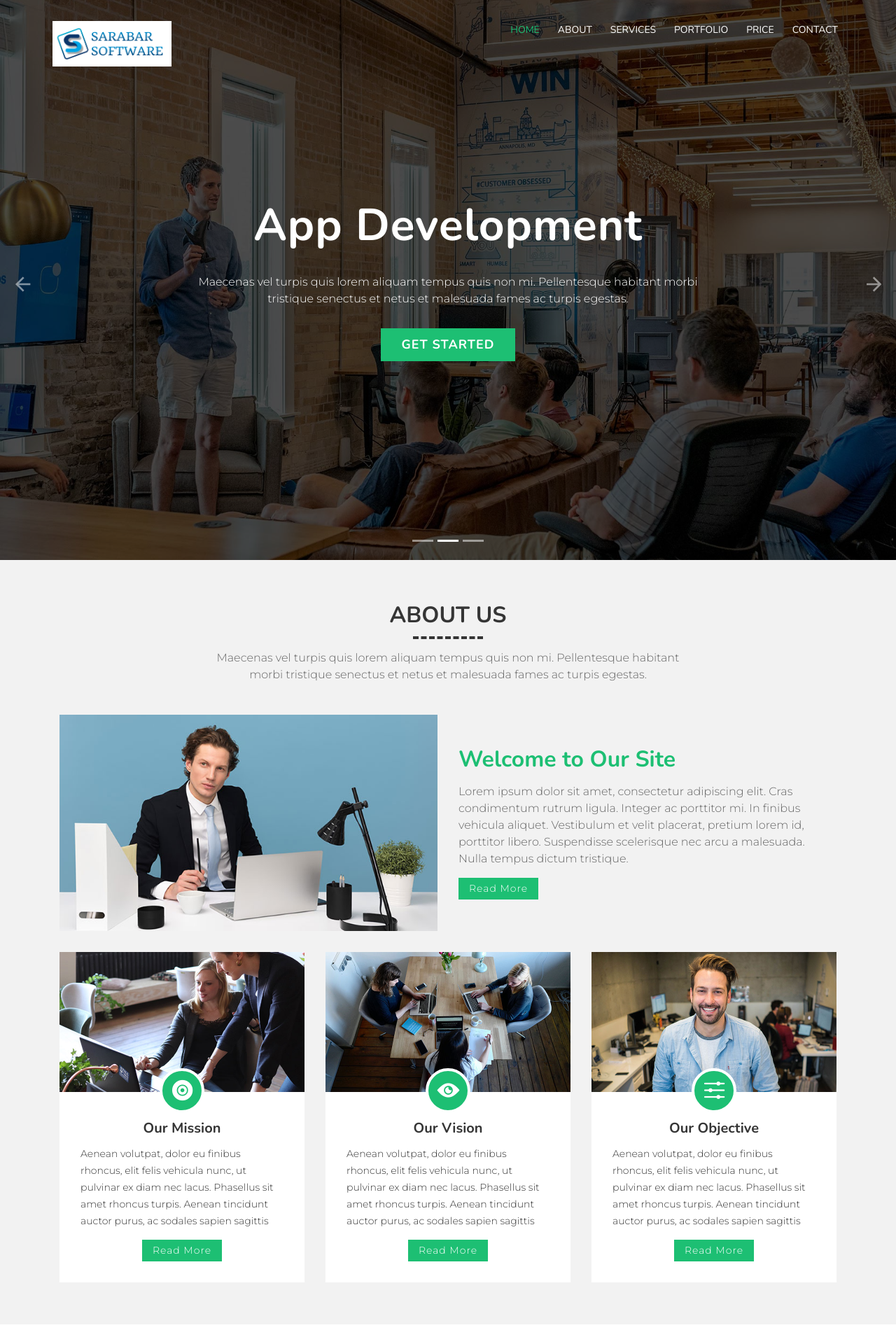
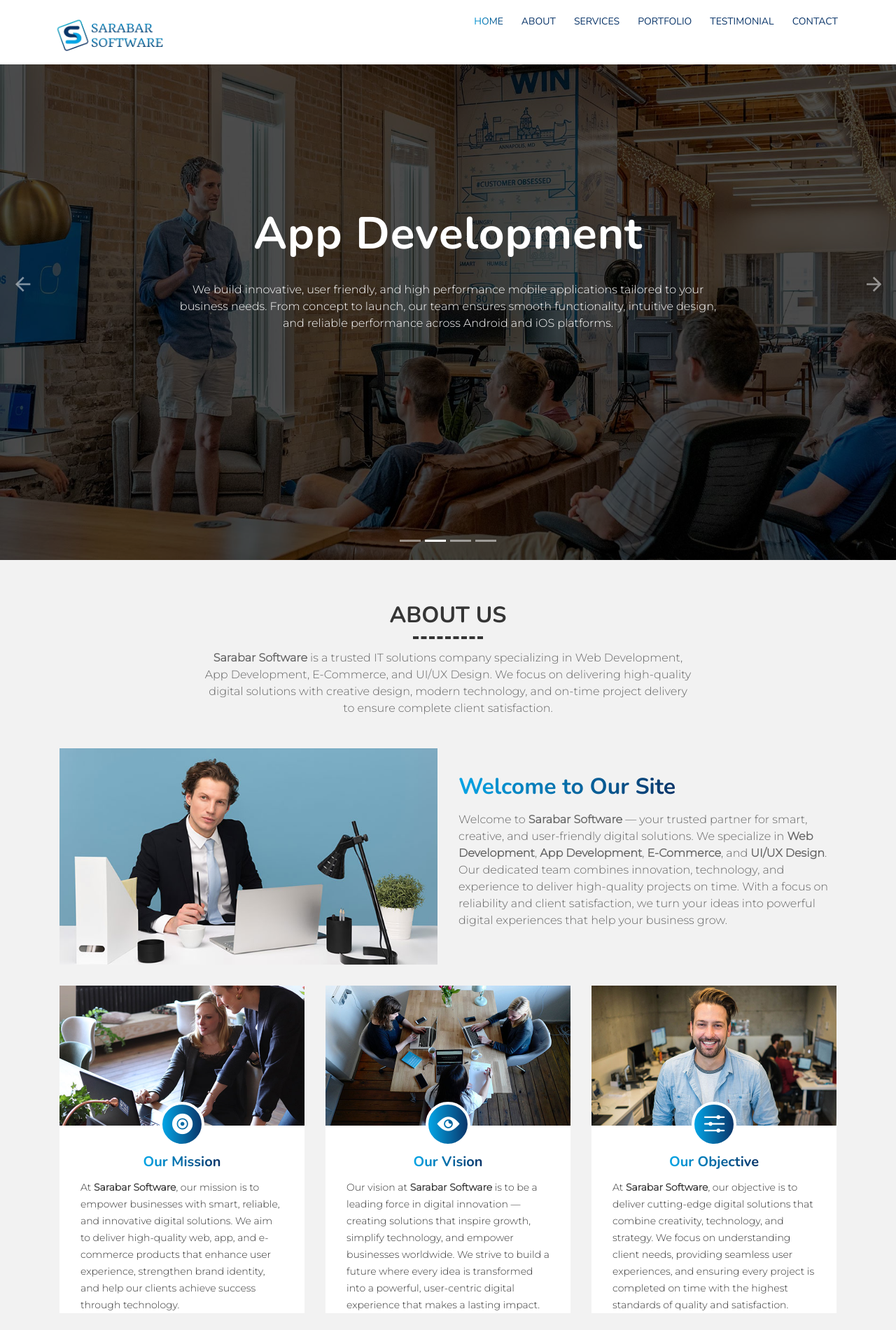
Before and after one commit to SarabarSoft/OFFICE_PORTFOLIO, a plain HTML site: page index.html in a window 1280 px wide. Shown: the top 1900 px of the page at 70% size. Drawn offline with nearby package versions, Linux system fonts and the light colour scheme.

Commit message:
testimonial file added

```diff
--- a/css/style.css
+++ b/css/style.css
@@ -68,7 +68,7 @@ h6 {
 
 /* ------------------ Header CSS ------------------- */
 .header {
-    padding: 30px 0;
+    padding: 18px 0;
     height: 92px;
     position: fixed;
     left: 0;
@@ -76,6 +76,7 @@ h6 {
     right: 0;
     transition: all 0.3s;
     z-index: 997;
+    background: #ffffff;
 }
 
 .header.header-scrolled {
@@ -101,9 +102,14 @@ h6 {
 }
 
 .header .logo img {
-    padding: 0;
-    margin: 0;
-    max-height: 100%;
+    max-height: 70px; /* Increase logo size */
+  width: auto;
+  transition: all 0.3s ease;
+}
+@media (max-width: 768px) {
+  .header .logo img {
+    max-height: 55px; /* slightly smaller on mobile */
+  }
 }
 
 
@@ -271,12 +277,12 @@ h6 {
     white-space: nowrap;
 }
 
-.nav-menu > li {
+.nav-menu>li {
     float: left;
 }
 
-.nav-menu li:hover > ul,
-.nav-menu li.sfHover > ul {
+.nav-menu li:hover>ul,
+.nav-menu li.sfHover>ul {
     display: block;
 }
 
@@ -292,7 +298,7 @@ h6 {
 .nav-menu a {
     display: inline-block;
     padding: 0 8px 10px 8px;
-    color: #ffffff;
+    color: #0a3569;
     font-family: 'Nunito', sans-serif;
     font-weight: 400;
     font-size: 14px;
@@ -301,12 +307,14 @@ h6 {
     text-decoration: none;
 }
 
-.nav-menu li:hover > a,
-.nav-menu > .menu-active > a {
-    color: #1dbf73;
-}
-
-.nav-menu > li {
+.nav-menu li:hover>a,
+.nav-menu>.menu-active>a {
+    background: linear-gradient(90deg, #02a5e6, #0a3569);
+    -webkit-background-clip: text;
+    -webkit-text-fill-color: transparent;
+}
+
+.nav-menu>li {
     margin-left: 10px;
 }
 
@@ -330,8 +338,8 @@ h6 {
     text-transform: none;
 }
 
-.nav-menu ul li:hover > a {
-    color: #1dbf73;
+.nav-menu ul li:hover>a {
+    color: #0a3569;
 }
 
 .nav-menu ul ul {
@@ -354,7 +362,8 @@ h6 {
 }
 
 #mobile-nav-toggle i {
-    color: #ffffff;
+    color: #0a3569;
+    transition: color 0.3s ease;
 }
 
 #mobile-nav {
@@ -363,7 +372,12 @@ h6 {
     padding-top: 18px;
     bottom: 0;
     z-index: 999;
-    background: rgba(0, 0, 0, 0.8);
+
+    background: rgba(10, 53, 105, 0.95); /* Deep navy blue */
+    /* optional gradient for a richer effect */
+    background: linear-gradient(180deg, #0a3569 0%, #05264d 100%);
+
+
     left: -260px;
     width: 260px;
     overflow-y: auto;
@@ -394,7 +408,7 @@ h6 {
 }
 
 #mobile-nav ul li a:hover {
-    color: #1dbf73;
+     background: linear-gradient(90deg, #02a5e6, #0a3569);
 }
 
 #mobile-nav ul li li {
@@ -402,7 +416,7 @@ h6 {
 }
 
 #mobile-nav ul li.menu-active a {
-    color: #1dbf73;
+    background: linear-gradient(90deg, #02a5e6, #0a3569);
 }
 
 #mobile-nav ul .menu-has-children i {
@@ -416,7 +430,7 @@ h6 {
 }
 
 #mobile-nav ul .menu-has-children i.ion-md-arrow-dropup {
-    color: #1dbf73;
+     color: #0a3569;
 }
 
 #mobile-nav ul .menu-has-children i.dicon {
@@ -428,7 +442,7 @@ h6 {
 }
 
 #mobile-nav ul .menu-item-active {
-    color: #1dbf73;
+    color: #0a3569;
 }
 
 #mobile-body-overly {
@@ -453,6 +467,11 @@ body.mobile-nav-active #mobile-nav {
 body.mobile-nav-active #mobile-nav-toggle {
     color: #ffffff;
 }
+@media (max-width: 768px) {
+  #mobile-nav-toggle {
+    display: inline;
+  }
+}
 
 
 
@@ -571,28 +590,30 @@ body.mobile-nav-active #mobile-nav-toggle {
     padding-left: 1px;
     text-align: center;
     position: absolute;
-    background-color: #1dbf73;
+    background: linear-gradient(90deg, #02a5e6, #0a3569);
     border-radius: 50%;
     text-align: center;
     border: 4px solid #ffffff;
-    left: calc( 50% - 32px);
+    left: calc(50% - 32px);
     bottom: -30px;
-    transition: 0.3s;
+    transition: all 0.3s ease;
 }
 
 .about .about-col i {
     font-size: 36px;
     line-height: 1;
     color: #ffffff;
-    transition: 0.3s;
+    transition: all 0.3s ease;
 }
 
 .about .about-col:hover .icon {
-    background-color: #ffffff;
+    background: #ffffff; /* flips to white on hover */
+    transform: scale(1.1); /* slight zoom for effect */
+    box-shadow: 0 0 10px rgba(2, 165, 230, 0.5);
 }
 
 .about .about-col:hover i {
-    color: #1dbf73;
+     color: #0a3569;
 }
 
 .about .about-col h2 {
@@ -605,11 +626,18 @@ body.mobile-nav-active #mobile-nav-toggle {
 }
 
 .about .about-col h2 a {
-    color: #353535;
+  background: linear-gradient(90deg, #02a5e6, #0a3569);
+  -webkit-background-clip: text;
+  -webkit-text-fill-color: transparent;
+  text-decoration: none;
+  font-weight: 700;
+  transition: all 0.3s ease;
 }
 
 .about .about-col h2 a:hover {
-    color: #1dbf73;
+  background: linear-gradient(90deg, #0a3569, #02a5e6); /* reverse for hover */
+  -webkit-background-clip: text;
+  -webkit-text-fill-color: transparent;
 }
 
 .about .about-col p {
@@ -651,6 +679,23 @@ body.mobile-nav-active #mobile-nav-toggle {
     margin: 0;
 }
 
+/* ------------------ Title Gradient Style ------------------ */
+.title a {
+  background: linear-gradient(90deg, #02a5e6, #0a3569);
+  -webkit-background-clip: text;
+  -webkit-text-fill-color: transparent;
+  text-decoration: none;
+  font-weight: 700;
+  transition: all 0.3s ease;
+}
+
+.title a:hover {
+  background: linear-gradient(90deg, #0a3569, #02a5e6);
+  -webkit-background-clip: text;
+  -webkit-text-fill-color: transparent;
+}
+
+
 
 /* ---------------- Services Style ----------------- */
 .services {
@@ -660,7 +705,7 @@ body.mobile-nav-active #mobile-nav-toggle {
 }
 
 .services .section-header p {
-    margin:0;
+    margin: 0;
     padding: 0;
 }
 
@@ -669,7 +714,7 @@ body.mobile-nav-active #mobile-nav-toggle {
     text-align: center;
     color: #353535;
     font-weight: 400;
-    margin:30px 0 0;
+    margin: 30px 0 0;
     transition: all 0.3s;
 }
 
@@ -789,7 +834,7 @@ body.mobile-nav-active #mobile-nav-toggle {
     font-size: 12px;
     margin-top: 5px;
     text-transform: uppercase;
-    margin-bottom:0;
+    margin-bottom: 0;
 }
 
 .pricing .price-details {
@@ -847,8 +892,8 @@ body.mobile-nav-active #mobile-nav-toggle {
     background: #1dbf73;
 }
 
-.pricing .features-price .price-plan p{
-    color:#FFFFFF;
+.pricing .features-price .price-plan p {
+    color: #FFFFFF;
 }
 
 .pricing .features-price .price-plan .price-amount,
@@ -857,7 +902,7 @@ body.mobile-nav-active #mobile-nav-toggle {
 }
 
 .pricing .features-price .price-plan .price-title {
-    color:#ffffff;
+    color: #ffffff;
 }
 
 @media (max-width: 767.98px) {
@@ -1557,6 +1602,7 @@ body.mobile-nav-active #mobile-nav-toggle {
     .team .team-over {
         padding-top: 20px;
     }
+
     .team .card .social-nav {
         margin-bottom: 15px;
         padding: 0;
--- a/index.html
+++ b/index.html
@@ -8,7 +8,9 @@
     <meta content="" name="keywords">
     <meta content="" name="description">
 
-    <link href="https://fonts.googleapis.com/css2?family=Poppins:wght@400;600&family=Playfair+Display:wght@600&display=swap" rel="stylesheet">
+    <link
+        href="https://fonts.googleapis.com/css2?family=Poppins:wght@400;600&family=Playfair+Display:wght@600&display=swap"
+        rel="stylesheet">
 
     <!-- Favicons -->
     <link href="img/favicon.ico" rel="icon">
@@ -34,11 +36,11 @@
     <header class="header">
         <div class="container-fluid">
             <div class="logo pull-left">
-                <!-- <h1><a href="index.html">SARABAR SOFTWARE</a></h1> -->
                 <a href="#">
-                    <img src="img/logo frame.png" alt="Logo" title="Logo" style="width:170px; height:auto;">
+                    <img src="img/Sarabar Software logo.png" alt="Logo" title="Logo" style="width:170px; height:auto;">
                 </a>
             </div>
+
 
             <nav id="nav-menu-container">
                 <ul class="nav-menu">
@@ -46,7 +48,8 @@
                     <li><a href="about.html">About</a></li>
                     <li><a href="service.html">Services</a></li>
                     <li><a href="portfolio.html">Portfolio</a></li>
-                    <li><a href="price.html">Price</a></li>
+                    <li><a href="testimonial.html">Testimonial</a></li>
+                    <!-- <li><a href="price.html">Price</a></li> -->
                     <!-- <li class="menu-has-children"><a href="#">Dropdown <i class="dicon ion-md-arrow-dropdown"></i></a>
                         <ul>
                             <li><a href="">Dropdown Item</a></li>
@@ -78,11 +81,11 @@
                             <div class="carousel-content">
                                 <h2>Web Development</h2>
                                 <p>
-                                    Lorem ipsum dolor sit amet, consectetur adipiscing elit. Cras condimentum rutrum
-                                    ligula. Integer ac porttitor mi. In finibus vehicula aliquet. Vestibulum et velit
-                                    placerat.
+                                    We craft modern, responsive, and high-performing websites that elevate your online
+                                    presence. Our expert team ensures seamless user experience, fast loading speed, and
+                                    visually engaging designs that align with your business goals and brand identity.
                                 </p>
-                                <a href="https://htmlcodex.com" class="btn-get-started">Get Started</a>
+                                <!-- <a href="https://htmlcodex.com" class="btn-get-started">Get Started</a> -->
                             </div>
                         </div>
                     </div>
@@ -93,10 +96,12 @@
                             <div class="carousel-content">
                                 <h2>App Development</h2>
                                 <p>
-                                    Maecenas vel turpis quis lorem aliquam tempus quis non mi. Pellentesque habitant
-                                    morbi tristique senectus et netus et malesuada fames ac turpis egestas.
+                                    We build innovative, user friendly, and high performance mobile applications
+                                    tailored to your business needs. From concept to launch, our team ensures smooth
+                                    functionality, intuitive design, and reliable performance across Android and iOS
+                                    platforms.
                                 </p>
-                                <a href="https://htmlcodex.com" class="btn-get-started">Get Started</a>
+                                <!-- <a href="https://htmlcodex.com" class="btn-get-started">Get Started</a> -->
                             </div>
                         </div>
                     </div>
@@ -105,12 +110,31 @@
                         <div class="carousel-background"><img src="img/slider-3.jpg" alt=""></div>
                         <div class="carousel-container">
                             <div class="carousel-content">
-                                <h2>Game Development</h2>
+                                <h2>UI/UX Design</h2>
                                 <p>
-                                    Aenean volutpat, dolor eu finibus rhoncus, elit felis vehicula nunc, ut pulvinar ex
-                                    diam nec lacus. Phasellus sit amet rhoncus turpis. Aenean tincidunt auctor purus
+                                    Our UI/UX design services focus on creating user friendly, attractive, and
+                                    functional digital experiences. We carefully plan every detail from layout and
+                                    colors to navigation and interaction to make sure your website or app is easy to
+                                    use and visually appealing. With a balance of creativity and usability, we design
+                                    interfaces that keep users engaged and make your brand stand out.
                                 </p>
-                                <a href="https://htmlcodex.com" class="btn-get-started">Get Started</a>
+                                <!-- <a href="https://htmlcodex.com" class="btn-get-started">Get Started</a> -->
+                            </div>
+                        </div>
+                    </div>
+                    <div class="carousel-item">
+                        <div class="carousel-background"><img src="img/slider-3.jpg" alt=""></div>
+                        <div class="carousel-container">
+                            <div class="carousel-content">
+                                <h2>E-Commerce</h2>
+                                <p>
+                                    We build powerful and easy-to-manage e-commerce websites that help you sell more
+                                    online. Our team focuses on creating secure, fast, and user-friendly shopping
+                                    experiences with smooth navigation, clear product displays, and safe payment
+                                    options. From small stores to large online platforms, we make sure your e-commerce
+                                    site attracts customers and drives sales.
+                                </p>
+                                <!-- <a href="https://htmlcodex.com" class="btn-get-started">Get Started</a> -->
                             </div>
                         </div>
                     </div>
@@ -138,9 +162,12 @@
             <header class="section-header">
                 <h3>About Us</h3>
                 <p>
-                    Maecenas vel turpis quis lorem aliquam tempus quis non mi. Pellentesque habitant morbi tristique
-                    senectus et netus et malesuada fames ac turpis egestas.
+                    <strong>Sarabar Software</strong> is a trusted IT solutions company specializing in Web Development,
+                    App Development, E-Commerce, and UI/UX Design. We focus on delivering high-quality digital solutions
+                    with creative design, modern technology, and on-time project delivery to ensure complete client
+                    satisfaction.
                 </p>
+
             </header>
 
             <div class="row align-items-center about-row">
@@ -150,13 +177,20 @@
                 <div class="col-md-6">
                     <h2 class="title"><a href="#">Welcome to Our Site</a></h2>
                     <p>
-                        Lorem ipsum dolor sit amet, consectetur adipiscing elit. Cras condimentum rutrum ligula. Integer
-                        ac porttitor mi. In finibus vehicula aliquet. Vestibulum et velit placerat, pretium lorem id,
-                        porttitor libero. Suspendisse scelerisque nec arcu a malesuada. Nulla tempus dictum tristique.
+                        Welcome to <strong>Sarabar Software</strong> — your trusted partner for smart, creative, and
+                        user-friendly digital solutions.
+                        We specialize in <strong>Web Development</strong>, <strong>App Development</strong>,
+                        <strong>E-Commerce</strong>, and
+                        <strong>UI/UX Design</strong>. Our dedicated team combines innovation, technology, and
+                        experience to deliver
+                        high-quality projects on time. With a focus on reliability and client satisfaction, we turn your
+                        ideas into
+                        powerful digital experiences that help your business grow.
                     </p>
-                    <div class="read-more">
+
+                    <!-- <div class="read-more">
                         <a href="#">Read More</a>
-                    </div>
+                    </div> -->
                 </div>
             </div>
 
@@ -169,13 +203,15 @@
                         </div>
                         <h2 class="title"><a href="#">Our Mission</a></h2>
                         <p>
-                            Aenean volutpat, dolor eu finibus rhoncus, elit felis vehicula nunc, ut pulvinar ex diam nec
-                            lacus. Phasellus sit amet rhoncus turpis. Aenean tincidunt auctor purus, ac sodales sapien
-                            sagittis
+                            At <strong>Sarabar Software</strong>, our mission is to empower businesses with smart,
+                            reliable, and innovative digital solutions.
+                            We aim to deliver high-quality web, app, and e-commerce products that enhance user
+                            experience, strengthen brand identity,
+                            and help our clients achieve success through technology.
                         </p>
-                        <div class="read-more">
+                        <!-- <div class="read-more">
                             <a href="#">Read More</a>
-                        </div>
+                        </div> -->
                     </div>
                 </div>
 
@@ -187,13 +223,16 @@
                         </div>
                         <h2 class="title"><a href="#">Our Vision</a></h2>
                         <p>
-                            Aenean volutpat, dolor eu finibus rhoncus, elit felis vehicula nunc, ut pulvinar ex diam nec
-                            lacus. Phasellus sit amet rhoncus turpis. Aenean tincidunt auctor purus, ac sodales sapien
-                            sagittis
+                            Our vision at <strong>Sarabar Software</strong> is to be a leading force in digital
+                            innovation — creating solutions that inspire growth,
+                            simplify technology, and empower businesses worldwide. We strive to build a future where
+                            every idea is transformed into a powerful,
+                            user-centric digital experience that makes a lasting impact.
                         </p>
-                        <div class="read-more">
+
+                        <!-- <div class="read-more">
                             <a href="#">Read More</a>
-                        </div>
+                        </div> -->
                     </div>
                 </div>
 
@@ -205,13 +244,16 @@
                         </div>
                         <h2 class="title"><a href="#">Our Objective</a></h2>
                         <p>
-                            Aenean volutpat, dolor eu finibus rhoncus, elit felis vehicula nunc, ut pulvinar ex diam nec
-                            lacus. Phasellus sit amet rhoncus turpis. Aenean tincidunt auctor purus, ac sodales sapien
-                            sagittis
+                            At <strong>Sarabar Software</strong>, our objective is to deliver cutting-edge digital
+                            solutions that combine creativity,
+                            technology, and strategy. We focus on understanding client needs, providing seamless user
+                            experiences, and ensuring every
+                            project is completed on time with the highest standards of quality and satisfaction.
                         </p>
-                        <div class="read-more">
+
+                        <!-- <div class="read-more">
                             <a href="#">Read More</a>
-                        </div>
+                        </div> -->
                     </div>
                 </div>
             </div>
@@ -292,7 +334,7 @@
     <!-- Services Section End -->
 
     <!-- Call To Action Start -->
-    <section class="call-to-action">
+    <!-- <section class="call-to-action">
         <div class="container text-center">
             <header class="section-header">
                 <h3>Call to Action</h3>
@@ -303,11 +345,11 @@
             </header>
             <a class="cta-btn" href="#">Call To Action</a>
         </div>
-    </section>
+    </section> -->
     <!-- Call To Action End -->
 
     <!--Pricing Section start-->
-    <section class="pricing">
+    <!-- <section class="pricing">
         <div class="container">
             <header class="section-header">
                 <h3>Our Pricing</h3>
@@ -373,21 +415,23 @@
                 </div>
             </div>
         </div>
-    </section>
+    </section> -->
     <!--Pricing Section End-->
 
     <!-- Skills Section Start-->
     <section class="skills">
         <div class="container">
-            <header class="section-header">
+            <header class="section-header text-center">
                 <h3>Our Skills</h3>
                 <p>
-                    Quisque ac tincidunt ipsum egestas viverra mi, ac vehicula enim consectetur quis. In imperdiet
-                    varius elit, ut convallis lectus luctus quis.
+                    Quisque ac tincidunt ipsum egestas viverra mi, ac vehicula enim consectetur quis.
+                    In imperdiet varius elit, ut convallis lectus luctus quis.
                 </p>
             </header>
 
-            <div class="skills-content">
+            <div class="row skills-content">
+                <!-- Left Column -->
+                <div class="col-lg-6 col-md-6">
                     <div class="progress">
                         <div class="progress-bar bg-success" role="progressbar" aria-valuenow="100" aria-valuemin="0"
                             aria-valuemax="100">
@@ -401,7 +445,10 @@
                             <span class="skill">CSS <i class="val">90%</i></span>
                         </div>
                     </div>
+                </div>
 
+                <!-- Right Column -->
+                <div class="col-lg-6 col-md-6">
                     <div class="progress">
                         <div class="progress-bar bg-warning" role="progressbar" aria-valuenow="80" aria-valuemin="0"
                             aria-valuemax="100">
@@ -416,8 +463,11 @@
                         </div>
                     </div>
                 </div>
+            </div>
 
-            <div class="row counters">
+
+
+            <!-- <div class="row counters">
                 <div class="col-lg-3 col-6 text-center">
                     <h2 data-toggle="counter-up">100</h2>
                     <p>Our Staffs</p>
@@ -437,7 +487,7 @@
                     <h2 data-toggle="counter-up">400</h2>
                     <p>Running Projects</p>
                 </div>
-            </div>
+            </div> -->
         </div>
     </section>
     <!-- Skills Section End-->
@@ -569,7 +619,7 @@
     <!-- Portfolio Section End -->
 
     <!-- Team Section Start -->
-    <section class="team">
+    <!-- <section class="team">
         <div class="container">
             <header class="section-header">
                 <h3 class="section-title">Meet our team</h3>
@@ -649,7 +699,7 @@
                 </div>
             </div>
         </div>
-    </section>
+    </section> -->
     <!-- Team Section End -->
 
     <!-- Testimonials Section Start -->
@@ -783,7 +833,7 @@
                 </div>
             </div>
 
-            <div class="row">
+            <!-- <div class="row">
                 <div class="col-md-6">
                     <div class="map">
                         <iframe
@@ -812,7 +862,7 @@
                         </form>
                     </div>
                 </div>
-            </div>
+            </div> -->
         </div>
     </section>
     <!-- Contact Section End -->
```
Also changed, not shown: img/Sarabar Software logo.png (added), testimonial.html (added). Lines whose indentation alone changed are shown as unchanged.
